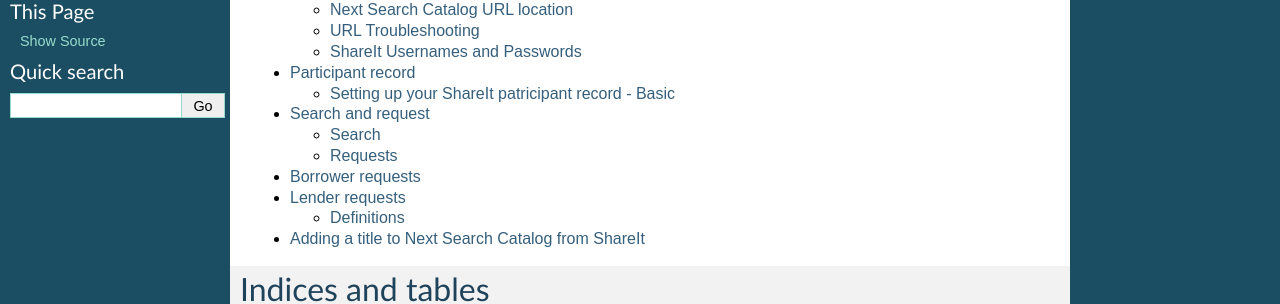
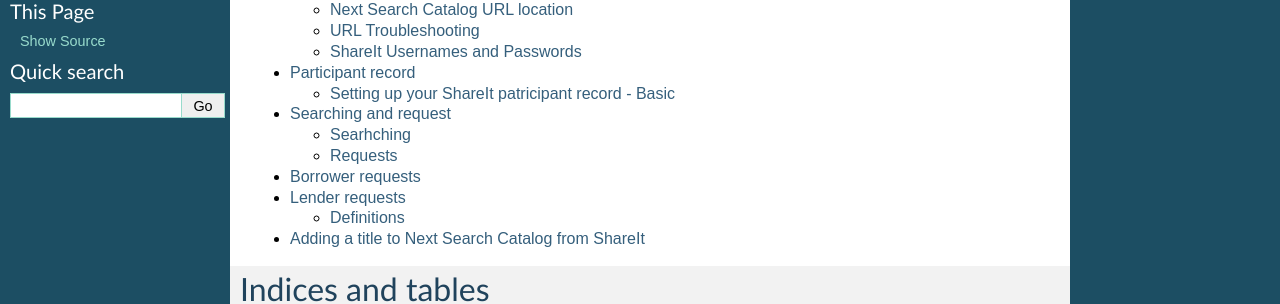
Before and after one commit to northeast-kansas-library-system/ill_training, a Sphinx documentation site: the page built from source/index.rst, in a window 1280 px wide. Shown: the part 170-474 px from the top of the page. Built offline with Sphinx 7.4.7, drawn with Linux system fonts in a browser that asks for light colours.

Commit message:
updating searching rst so it will render correctly

```diff
--- a/source/searching.rst
+++ b/source/searching.rst
@@ -1,8 +1,8 @@
-Search and request
-==================
+Searching and request
+=====================
 
-Search
-------
+Searhching
+----------
 
 Search box
 ^^^^^^^^^^
```
